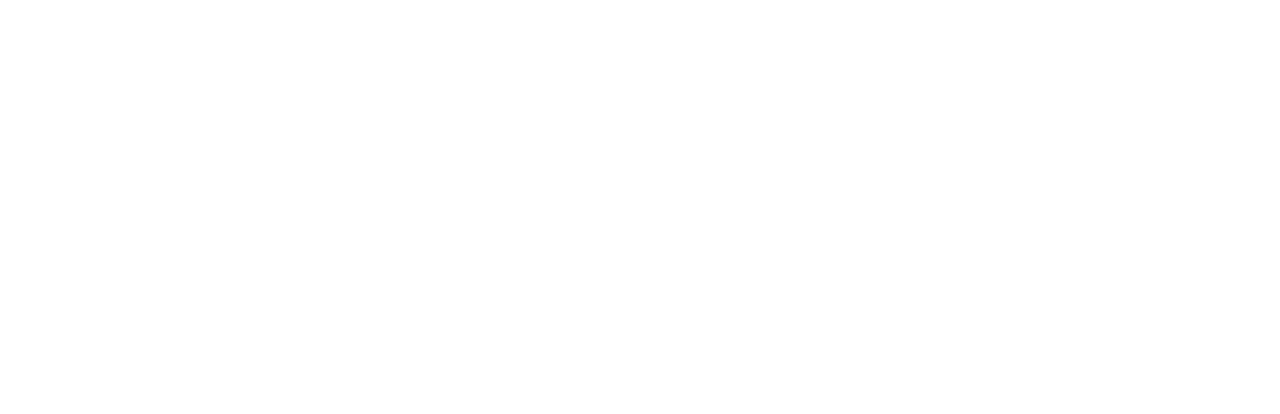
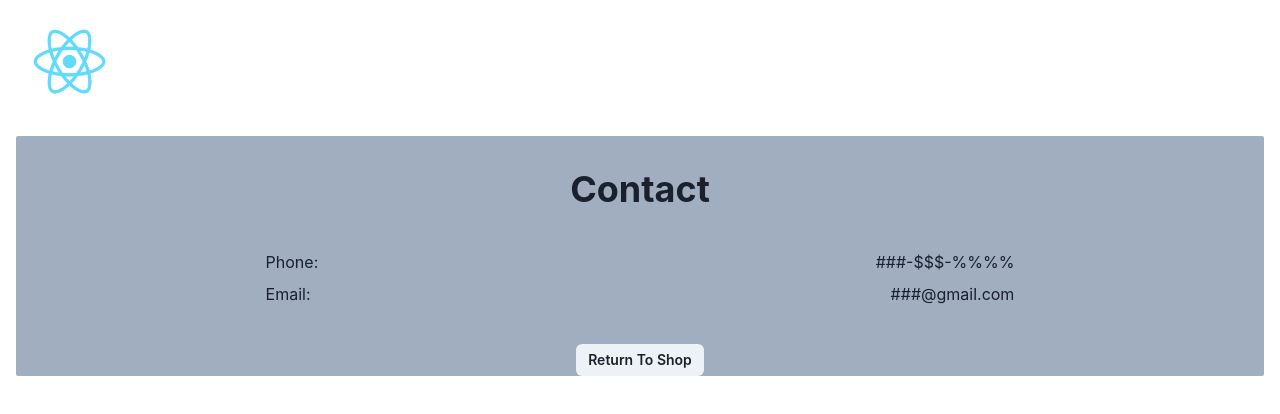
Before and after one commit to clucero36/jetboats, a React (Create React App) app in the folder client/: page /contact in a window 1280 px wide. Before the commit this address had no page. Shown: the top 414 px of the page. Built offline with nearby package versions, Linux system fonts and the light colour scheme.

Commit message:
Cancel & Contact Route, Expire Session CFunc

```diff
--- a/client/src/index.js
+++ b/client/src/index.js
@@ -8,8 +8,8 @@
 } from "react-router-dom";
 import App from './App';
 import Success from './routes/Success';
-// import Cancel from './routes/Cancel';
-// import Contact from './routes/Contact';
+import Cancel from './routes/Cancel';
+import Contact from './routes/Contact';
 
 ReactDOM.render(
   <ChakraProvider>
@@ -17,8 +17,8 @@
       <Routes>
         <Route path='/' element={<App />} />
         <Route path='/success' element={<Success />} />
-        {/* <Route path='/cancel' element={<Cancel />} />
-        <Route path='/contact' element={<Contact />} /> */}
+        <Route path='/cancel' element={<Cancel />} />
+        <Route path='/contact' element={<Contact />} />
       </Routes>
     </BrowserRouter>
   </ChakraProvider>,
--- a/client/src/routes/Cancel.js
+++ b/client/src/routes/Cancel.js
@@ -1,56 +1,56 @@
-// import React, { useEffect } from 'react';
-// import { Link as routerLink, useSearchParams } from "react-router-dom";
-// import {
-//   Box,
-//   Link,
-//   VStack,
-//   Heading,
-//   HStack,
-//   Button,
-// } from '@chakra-ui/react'
+import React, { useEffect } from 'react';
+import { Link as routerLink, useSearchParams } from "react-router-dom";
+import {
+  Box,
+  Link,
+  VStack,
+  Heading,
+  HStack,
+  Button,
+} from '@chakra-ui/react'
 
 
 
-// const Cancel = () => {
+const Cancel = () => {
 
-//   const [searchParams] = useSearchParams();
-//   const session_id = searchParams.get('session_id');
+  const [searchParams] = useSearchParams();
+  const session_id = searchParams.get('session_id');
 
-//   useEffect(() => {
-//     async function expireSession() {
-//       const response = await fetch('http://localhost:5000/expireSession', {
-//         method: 'POST',
-//         headers: {
-//           'Content-Type': 'application/json',
-//           'session_id': session_id,
-//         },
-//       });
-//       if (!response.ok) {
-//         const message = `Session Expired: ${response.statusText}`
-//         window.alert(message);
-//         return;
-//       }
+  useEffect(() => {
+    async function expireSession() {
+      const response = await fetch('https://us-central1-fir-web-2d06c.cloudfunctions.net/expireSession', {
+        method: 'POST',
+        headers: {
+          'Content-Type': 'application/json',
+          'session_id': session_id,
+        },
+      });
+      if (!response.ok) {
+        const message = `Session Expired: ${response.statusText}`
+        window.alert(message);
+        return;
+      }
 
-//       const expiredSession = await response.json();
-//       console.log(expiredSession);
-//     }
+      const expiredSession = await response.json();
+      console.log(expiredSession);
+    }
 
-//     expireSession();
-//   }, [session_id]);
+    expireSession();
+  }, [session_id]);
 
-//   return (
-//     <>
-//       <Box backgroundColor='gray.300' mt='10rem' mr='1rem' ml='1rem'>
-//         <VStack h='15rem' align='center' justify='center'>
-//           <Heading>Order Canceled</Heading>
-//         </VStack>
-//         <HStack justify='center'>
-//           <Link as={routerLink} to='/'><Button>Return To Shop</Button></Link>
-//           <Link as={routerLink} to='/contact'><Button>Contact</Button></Link>
-//         </HStack>
-//       </Box>
-//     </>
-//   )
-// }
+  return (
+    <>
+      <Box backgroundColor='gray.300' mt='10rem' mr='1rem' ml='1rem'>
+        <VStack h='15rem' align='center' justify='center'>
+          <Heading>Order Canceled</Heading>
+        </VStack>
+        <HStack justify='center'>
+          <Link as={routerLink} to='/'><Button>Return To Shop</Button></Link>
+          <Link as={routerLink} to='/contact'><Button>Contact</Button></Link>
+        </HStack>
+      </Box>
+    </>
+  )
+}
 
-// export default Cancel;
+export default Cancel;
--- a/client/src/routes/Contact.js
+++ b/client/src/routes/Contact.js
@@ -1,46 +1,46 @@
-// import React from 'react';
-// import { Link as routerLink } from "react-router-dom";
-// import {
-//   Box,
-//   Text,
-//   Image,
-//   Heading,
-//   VStack,
-//   HStack,
-//   Spacer,
-//   Link,
-//   Button,
-// } from '@chakra-ui/react';
+import React from 'react';
+import { Link as routerLink } from "react-router-dom";
+import {
+  Box,
+  Text,
+  Image,
+  Heading,
+  VStack,
+  HStack,
+  Spacer,
+  Link,
+  Button,
+} from '@chakra-ui/react';
 
 
-// const Contact = () => {
+const Contact = () => {
 
-//   return (
-//     <Box>
-//       <Box h='6rem' mt='1.5rem'>
-//         <Image src='logo512.png' w={75} ml='2rem'/>
-//       </Box>
-//       <Box h='15rem' m='1rem' backgroundColor='gray.400' borderRadius='sm'>
-//         <VStack pt='2rem' h='100%' justify='space-between'>
-//           <Heading>Contact</Heading>
-//           <VStack w='100%'>
-//             <HStack w='60%'>
-//               <Text>Phone:</Text>
-//               <Spacer />
-//               <Text>###-$$$-%%%%</Text>
-//             </HStack>
-//             <HStack w='60%'>
-//               <Text>Email:</Text>
-//               <Spacer />
-//               <Text>###@gmail.com</Text>
-//             </HStack>
-//           </VStack>
-//           <Link as={routerLink} to='/'><Button size='sm'>Return To Shop</Button></Link>
-//         </VStack>
-//       </Box>
-//     </Box>
+  return (
+    <Box>
+      <Box h='6rem' mt='1.5rem'>
+        <Image src='logo512.png' w={75} ml='2rem'/>
+      </Box>
+      <Box h='15rem' m='1rem' backgroundColor='gray.400' borderRadius='sm'>
+        <VStack pt='2rem' h='100%' justify='space-between'>
+          <Heading>Contact</Heading>
+          <VStack w='100%'>
+            <HStack w='60%'>
+              <Text>Phone:</Text>
+              <Spacer />
+              <Text>###-$$$-%%%%</Text>
+            </HStack>
+            <HStack w='60%'>
+              <Text>Email:</Text>
+              <Spacer />
+              <Text>###@gmail.com</Text>
+            </HStack>
+          </VStack>
+          <Link as={routerLink} to='/'><Button size='sm'>Return To Shop</Button></Link>
+        </VStack>
+      </Box>
+    </Box>
 
-//   )
-// }
+  )
+}
 
-// export default Contact;
+export default Contact;
```
Also changed, not shown: 2 other files (tests, documents, lock files or other folders).
